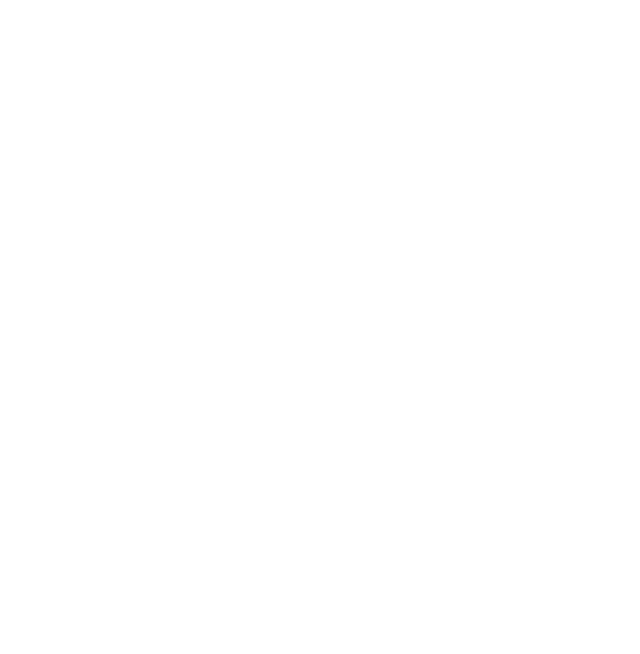
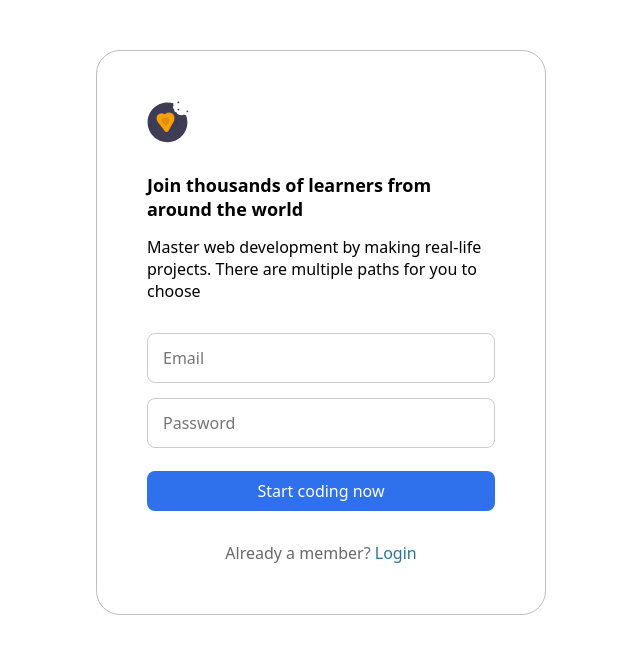
Before and after one commit to Vanaldito/shoppingify-unfinished, a React (Vite) app in the folder client/: page /sign-up in a window 1280 px wide. Before the commit this address had no page. Shown: the top 654 px of the page, without its empty margins (319-959 px from the left). Built offline with nearby package versions, Linux system fonts and the light colour scheme.

Commit message:
feat: add a page to sign up

```diff
--- a/client/src/App.tsx
+++ b/client/src/App.tsx
@@ -1,11 +1,12 @@
 import { Route, Routes } from "react-router-dom";
 import "./App.css";
-import { ItemsPage } from "./pages";
+import { ItemsPage, SignUpPage } from "./pages";
 
 export default function App() {
   return (
     <Routes>
       <Route path="/" element={<ItemsPage />} />
+      <Route path="/sign-up" element={<SignUpPage />} />
     </Routes>
   );
 }
--- /dev/null
+++ b/client/src/pages/SignUpPage/SignUpPage.css
@@ -0,0 +1,14 @@
+.sign-up-page {
+  padding: 17px;
+}
+
+@media (min-width: 500px) {
+  .sign-up-page {
+    border: 1px solid #bdbdbd;
+    border-radius: 24px;
+    box-sizing: border-box;
+    padding: 50px;
+    width: 450px;
+    margin: 50px auto;
+  }
+}
--- /dev/null
+++ b/client/src/pages/SignUpPage/SignUpPage.tsx
@@ -0,0 +1,15 @@
+import { Link } from "react-router-dom";
+import { SignUp } from "./components";
+
+import "./SignUpPage.css";
+
+export default function SignUpPage() {
+  return (
+    <div className="sign-up-page">
+      <Link to="/">
+        <img src="/logo.svg" alt="Logo" width={42} height={42} />
+      </Link>
+      <SignUp />
+    </div>
+  );
+}
--- /dev/null
+++ b/client/src/pages/SignUpPage/components/SignUp/SignUp.css
@@ -0,0 +1,69 @@
+.sign-up {
+  margin: 25px auto 0;
+  max-width: 400px;
+}
+
+.sign-up__title {
+  font-size: 18px;
+  margin-bottom: 15px;
+}
+
+.sign-up__description {
+  font-size: 16px;
+}
+
+.sign-up__form {
+  display: flex;
+  flex-direction: column;
+  gap: 23px;
+  margin: 31px 0;
+}
+
+.sign-up__fields {
+  display: flex;
+  flex-direction: column;
+  gap: 15px;
+}
+
+.sign-up__field {
+  padding: 13px 15px;
+  font-size: 16px;
+  border-radius: 8px;
+  border: 1px solid #ccc;
+  box-sizing: border-box;
+  width: 100%;
+}
+
+.sign-up__field:focus-visible {
+  border: 1px solid transparent;
+  outline: 2px solid #2f80ed;
+}
+
+.sign-up__submit-button {
+  text-align: center;
+  font-size: 16px;
+  padding: 9px 0;
+  background-color: #2f70ed;
+  color: #fff;
+  border: none;
+  border-radius: 8px;
+  cursor: pointer;
+}
+
+.sign-up__submit-button:hover {
+  background-color: #2e70cd;
+}
+
+.sign-up__already-a-member {
+  text-align: center;
+  color: #6a6969;
+}
+
+.sign-up__login-link {
+  text-decoration: none;
+  color: #29739d;
+}
+
+.sign-up__login-link:hover {
+  color: #194e6c;
+}
--- /dev/null
+++ b/client/src/pages/SignUpPage/components/SignUp/SignUp.tsx
@@ -0,0 +1,63 @@
+import { useState } from "react";
+import { Link } from "react-router-dom";
+
+import "./SignUp.css";
+
+export default function SignUp() {
+  const [password, setPassword] = useState("");
+  const [email, setEmail] = useState("");
+
+  function changeEmail(event: React.ChangeEvent<HTMLInputElement>) {
+    setEmail(event.target.value);
+  }
+
+  function changePassword(event: React.ChangeEvent<HTMLInputElement>) {
+    setPassword(event.target.value);
+  }
+
+  function submitHandler(event: React.FormEvent<HTMLFormElement>) {
+    event.preventDefault();
+  }
+
+  return (
+    <div className="sign-up">
+      <h2 className="sign-up__title">
+        Join thousands of learners from around the world
+      </h2>
+      <p className="sign-up__description">
+        Master web development by making real-life projects. There are multiple
+        paths for you to choose
+      </p>
+      <form className="sign-up__form" onSubmit={submitHandler}>
+        <div className="sign-up__fields">
+          <input
+            className="sign-up__field"
+            required={true}
+            type="email"
+            placeholder="Email"
+            value={email}
+            onChange={changeEmail}
+          />
+          <input
+            className="sign-up__field"
+            required={true}
+            type="password"
+            placeholder="Password"
+            value={password}
+            onChange={changePassword}
+            pattern="(?=.*[a-z])(?=.*[A-Z])(?=.*\d).{8,}"
+          />
+        </div>
+        <button className="sign-up__submit-button" type="submit">
+          Start coding now
+        </button>
+      </form>
+      <div className="sign-up__already-a-member">
+        Already a member?{" "}
+        <Link className="sign-up__login-link" to="/login">
+          Login
+        </Link>
+      </div>
+    </div>
+  );
+}
--- /dev/null
+++ b/client/src/pages/SignUpPage/components/SignUp/index.ts
@@ -0,0 +1 @@
+export { default as SignUp } from "./SignUp";
--- /dev/null
+++ b/client/src/pages/SignUpPage/components/index.ts
@@ -0,0 +1 @@
+export * from "./SignUp";
--- /dev/null
+++ b/client/src/pages/SignUpPage/index.ts
@@ -0,0 +1 @@
+export { default as SignUpPage } from "./SignUpPage";
--- a/client/src/pages/index.ts
+++ b/client/src/pages/index.ts
@@ -1 +1,2 @@
 export * from "./ItemsPage";
+export * from "./SignUpPage";
```
